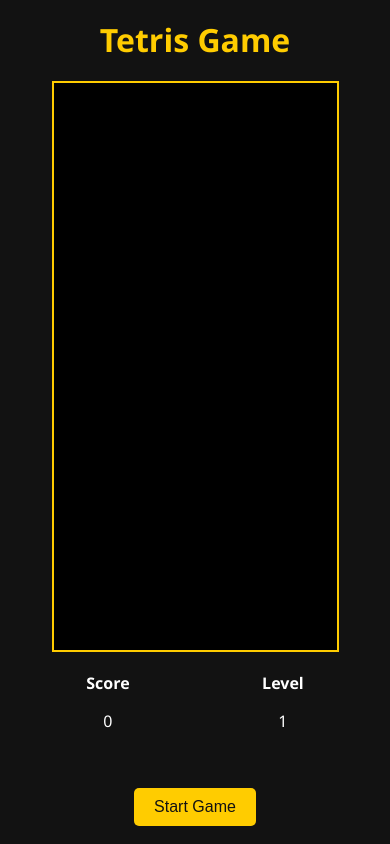
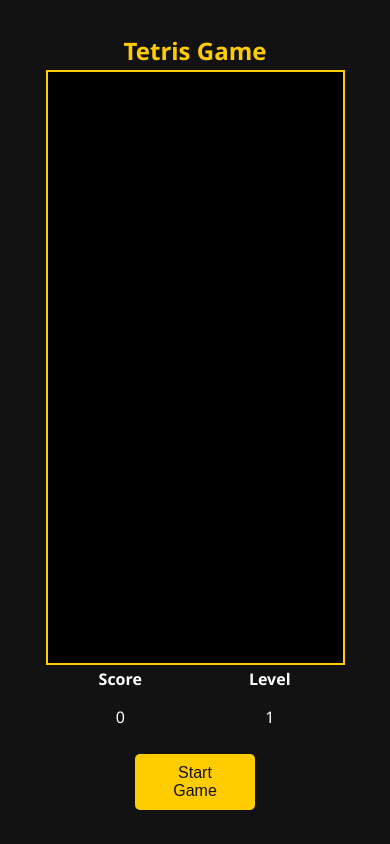
Before and after one commit to Asad-Iqbal407/tetris-game, a plain HTML site: page index.html in a window 390 px wide. Drawn offline with Linux system fonts and the light colour scheme.

Commit message:
Update index.html

```diff
--- a/index.html
+++ b/index.html
@@ -13,25 +13,26 @@
             font-family: 'Segoe UI', Tahoma, Geneva, Verdana, sans-serif;
             background-color: #121212;
             color: #fff;
+            display: flex;
+            justify-content: center;
+            align-items: center;
         }
-
         .game-container {
             display: flex;
             flex-direction: column;
             align-items: center;
             justify-content: center;
-            height: 100vh;
-            padding: 20px;
+            width: 100%;
+            height: 100%;
+            padding: 10px;
             box-sizing: border-box;
         }
-
         h1 {
-            margin: 0 0 20px;
+            margin: 0 0 10px;
             font-size: 2rem;
             text-align: center;
             color: #ffcc00;
         }
-
         .game-wrapper {
             flex-grow: 1;
             display: flex;
@@ -40,36 +41,37 @@
             width: 100%;
             max-height: 70vh;
         }
-
         canvas {
             background-color: #000;
             border: 2px solid #ffcc00;
             max-width: 100%;
-            max-height: 100%;
+            height: auto;
         }
-
         .stats-container {
             display: flex;
             justify-content: space-around;
             width: 100%;
-            margin: 20px 0;
+            margin: 10px 0;
+            flex-wrap: wrap;
         }
-
         .stats-container > div {
             text-align: center;
+            margin: 0 5px;
+            flex: 1;
         }
-
         .button-container {
-            margin-top: 20px;
+            margin-top: 10px;
+            display: flex;
+            justify-content: center;
+            width: 100%;
         }
-
         #game-over {
             display: none;
             color: #ff4c4c;
-            font-size: 1.5rem;
-            margin-top: 20px;
+            font-size: 1.2rem;
+            margin-top: 10px;
+            text-align: center;
         }
-
         #start-button {
             padding: 10px 20px;
             font-size: 1rem;
@@ -79,24 +81,24 @@
             border-radius: 5px;
             cursor: pointer;
             transition: background-color 0.3s ease;
+            width: 150px; /* Fixed width for better responsiveness */
         }
-
         #start-button:hover {
             background-color: #ffaa00;
         }
-
-        @media (max-height: 600px) {
+        @media (max-width: 600px) {
             h1 {
                 font-size: 1.5rem;
-                margin-bottom: 10px;
+                margin-bottom: 5px;
             }
-
             .stats-container {
-                margin: 10px 0;
+                margin: 5px 0;
             }
-
             .button-container {
-                margin-top: 10px;
+                margin-top: 5px;
+            }
+            #start-button {
+                width: 120px; /* Adjust button width for smaller screens */
             }
         }
     </style>
```
